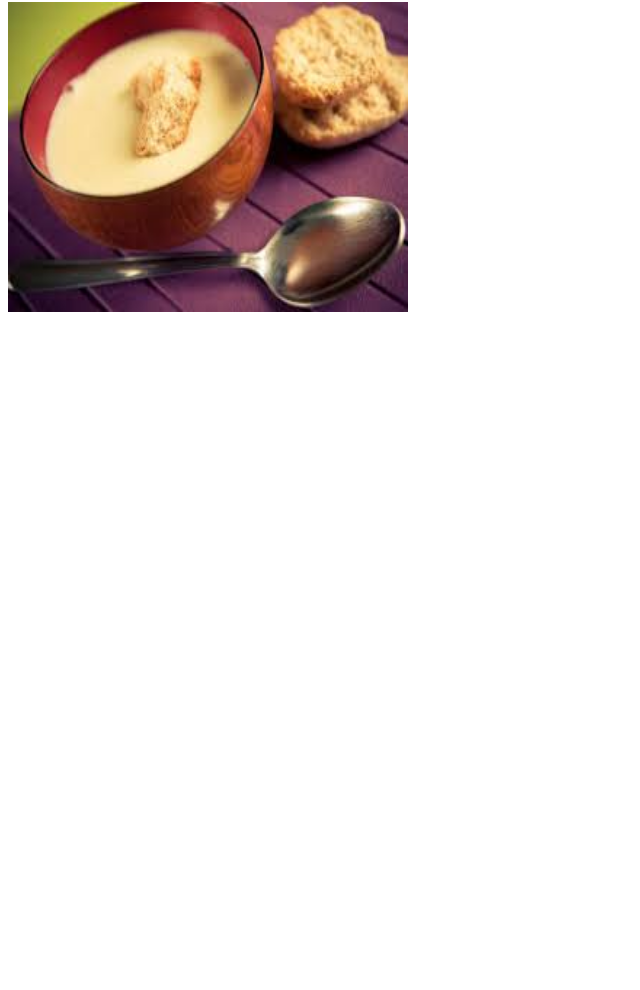
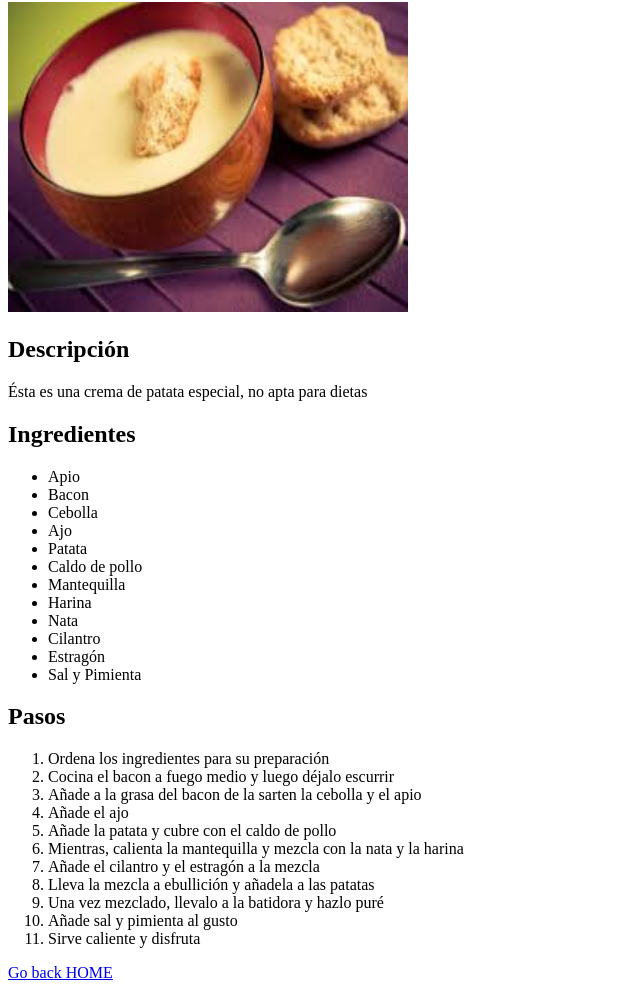
Before and after one commit to JPugDev/odin-recipes, a plain HTML site: page recipes/potato-soup.html in a window 1280 px wide. Shown: the part 78-1068 px from the top of the page, without its empty margins (0-640 px from the left). Before the commit the page ends 800 px from the top, so only its background shows below. Drawn offline with Linux system fonts and the light colour scheme.

Commit message:
<fix>[Código]: Añadir HOME [Se ha añadido una línea para volver al inicio]

```diff
--- a/recipes/potato-soup.html
+++ b/recipes/potato-soup.html
@@ -9,6 +9,41 @@
     <h1>Crema de patata</h1>
     <img src="../images/crema-patata.jpeg" alt="Crema de Patata Imagen" height="310" width="400">
 
+    <h2>Descripción</h2>
+    <p>Ésta es una crema de patata especial, no apta para dietas</p>
+
+    <h2>Ingredientes</h2>
+    <ul>
+        <li>Apio</li>
+        <li>Bacon</li>
+        <li>Cebolla</li>
+        <li>Ajo</li>
+        <li>Patata</li>
+        <li>Caldo de pollo</li>
+        <li>Mantequilla</li>
+        <li>Harina</li>
+        <li>Nata</li>
+        <li>Cilantro</li>
+        <li>Estragón</li>
+        <li>Sal y Pimienta</li>
+    </ul>
+    <h2>Pasos</h2>
+    <ol>
+        <li>Ordena los ingredientes para su preparación</li>
+        <li>Cocina el bacon a fuego medio y luego déjalo escurrir</li>
+        <li>Añade a la grasa del bacon de la sarten la cebolla y el apio</li>
+        <li>Añade el ajo</li>
+        <li>Añade la patata y cubre con el caldo de pollo</li>
+        <li>Mientras, calienta la mantequilla y mezcla con la nata y la harina</li>
+        <li>Añade el cilantro y el estragón a la mezcla</li>
+        <li>Lleva la mezcla a ebullición y añadela a las patatas</li>
+        <li>Una vez mezclado, llevalo a la batidora y hazlo puré</li>
+        <li>Añade sal y pimienta al gusto</li>
+        <li>Sirve caliente y disfruta</li>
+    </ol>
+
+    <a href="../index.html">Go back HOME</a>
+
 
 </body>
 </html>
```
Also changed, not shown: index.html (+1 -1 lines), recipes/lasagna.html (+3 -0 lines), recipes/sandwich.html (+2 -0 lines).
